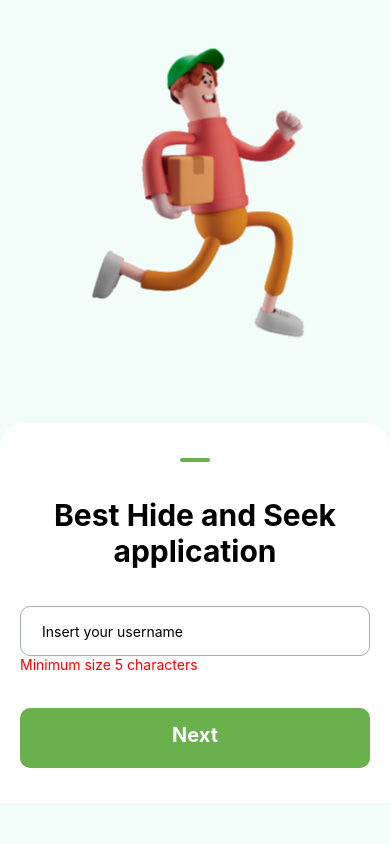
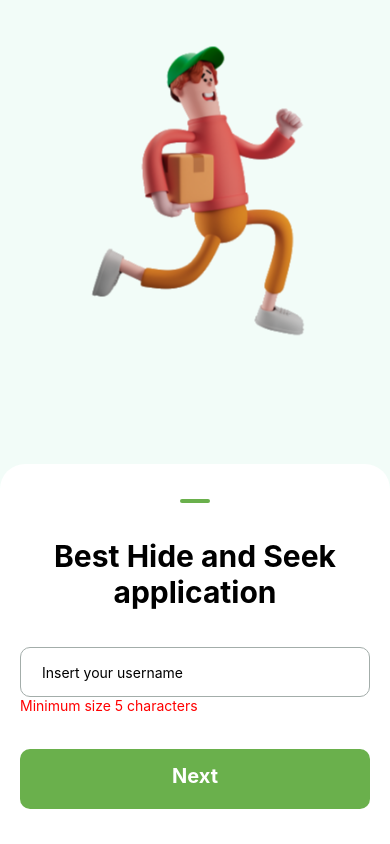
Before and after one commit to PandowLIVE/TrackME, a React Native app: screen /Introduction in a window 390 px wide. Built offline with nearby package versions, Linux system fonts and the light colour scheme.

Commit message:
🐛[Introduction] Remove bottom margin form

```diff
--- a/src/component/IntroImage.tsx
+++ b/src/component/IntroImage.tsx
@@ -45,6 +45,7 @@ const styles = StyleSheet.create({
   logo: {
     width: 250,
     height: 300,
+    marginTop: '10%',
   },
 });
 
--- a/src/pages/IntroductionPage.tsx
+++ b/src/pages/IntroductionPage.tsx
@@ -65,7 +65,7 @@ const styles = StyleSheet.create({
     flex: 1,
     backgroundColor: COLORS['bg-intro'],
     alignItems: 'center',
-    justifyContent: 'space-around',
+    justifyContent: 'space-between',
   },
 });
 
```
